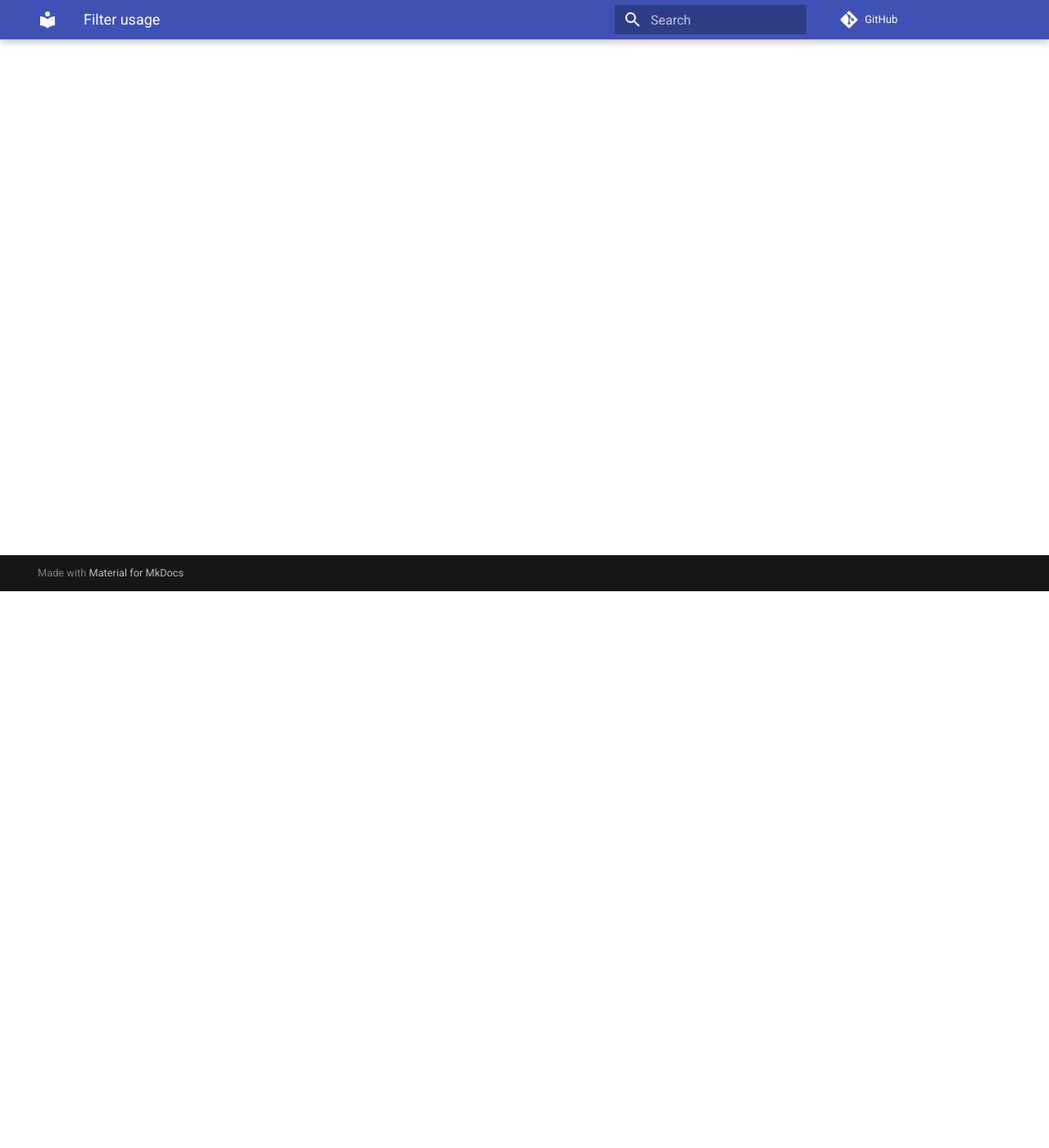
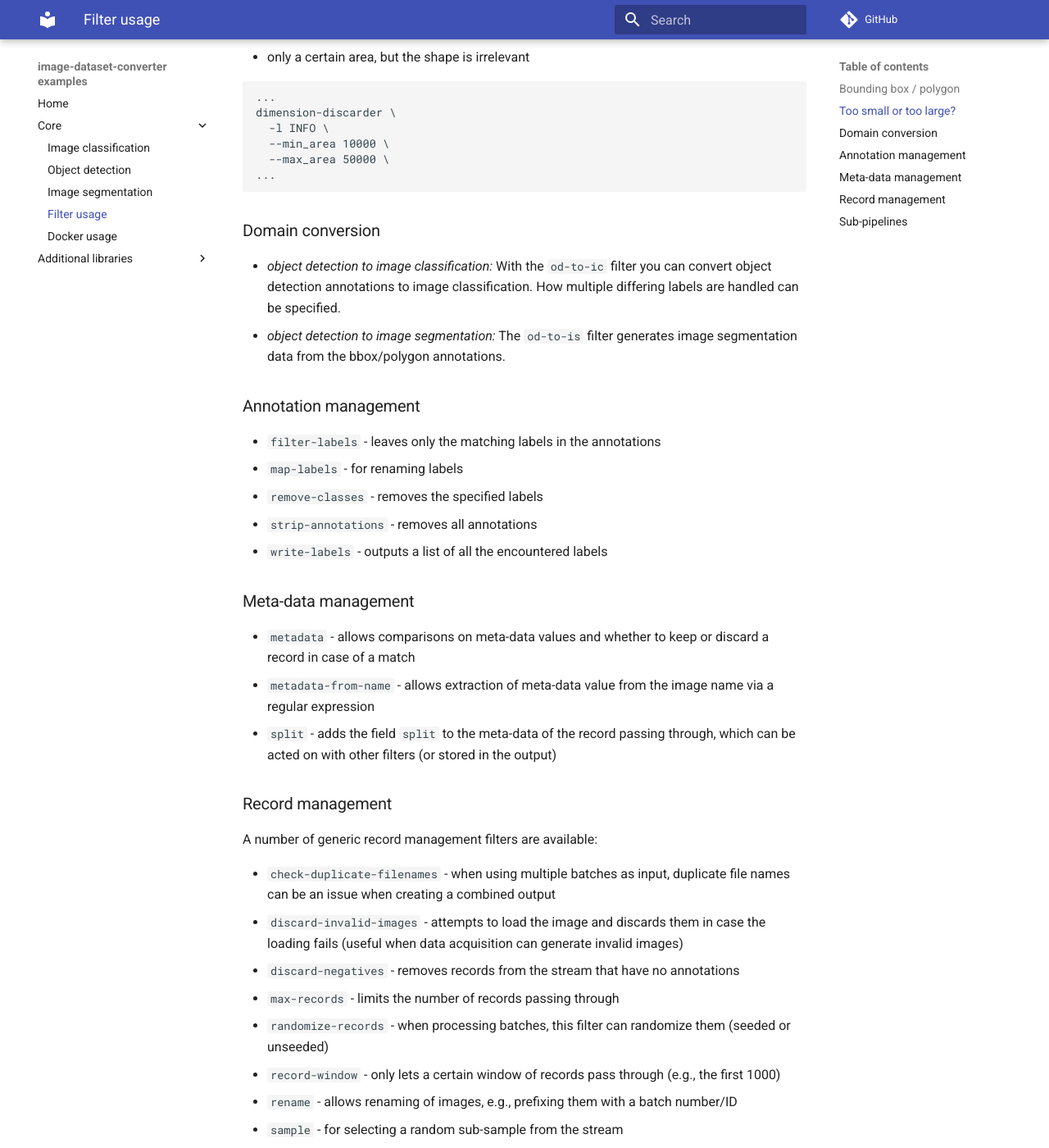
Before and after one commit to waikato-datamining/image-dataset-converter-examples, an MkDocs documentation site: the page built from docs/filters.md, in a window 1280 px wide and 1400 px high, scrolled down 679 px. Shown: the whole window at 82% size. Built offline with MkDocs 1.6.1 and Material for MkDocs 9.7.7, drawn with Linux system fonts in a browser that asks for light colours; comment, search, counter and statistics services are not loaded; some of the changed text lies outside the part shown.

Commit message:
examples for most filters

````diff
--- a/docs/filters.md
+++ b/docs/filters.md
@@ -1 +1,93 @@
-TODO
+The following sections only show snippets of commands, as there are quite a number of filters available.
+
+## Bounding box / polygon
+
+With the `coerce-bbox` filter, you can force annotations to be bounding box only.
+The reverse is the `coerce-mask` filter, which ensures that all annotations are available as polygons.
+
+
+## Too small or too large?
+
+Using the `dimension-discarder` filter, you can filter out too large or too small images quite easily:
+
+* only allow within certain width/height constraint
+
+```bash
+...
+dimension-discarder \
+  -l INFO \
+  --min_height 100 \
+  --max_height 200 \
+  --min_width 100 \
+  --max_width 200 \
+...
+```
+
+* only a certain area, but the shape is irrelevant
+
+```bash
+...
+dimension-discarder \
+  -l INFO \
+  --min_area 10000 \
+  --max_area 50000 \
+...
+```
+
+## Domain conversion
+
+* *object detection to image classification:* With the `od-to-ic` filter you can convert object detection
+  annotations to image classification. How multiple differing labels are handled can be specified.
+* *object detection to image segmentation:* The `od-to-is` filter generates image segmentation data
+  from the bbox/polygon annotations.
+
+
+## Annotation management
+
+* `filter-labels` - leaves only the matching labels in the annotations
+* `map-labels` - for renaming labels
+* `remove-classes` - removes the specified labels
+* `strip-annotations` - removes all annotations
+* `write-labels` - outputs a list of all the encountered labels
+
+
+## Meta-data management
+
+* `metadata` - allows comparisons on meta-data values and whether to keep or discard a record in case of a match
+* `metadata-from-name` - allows extraction of meta-data value from the image name via a regular expression
+* `split` - adds the field `split` to the meta-data of the record passing through, which can be acted on with other filters (or stored in the output)
+
+
+## Record management
+
+A number of generic record management filters are available:
+
+* `check-duplicate-filenames` - when using multiple batches as input, duplicate file names can be an issue when creating a combined output
+* `discard-invalid-images` - attempts to load the image and discards them in case the loading fails (useful when data acquisition can generate invalid images)
+* `discard-negatives` - removes records from the stream that have no annotations
+* `max-records` - limits the number of records passing through
+* `randomize-records` - when processing batches, this filter can randomize them (seeded or unseeded)
+* `record-window` - only lets a certain window of records pass through (e.g., the first 1000)
+* `rename` - allows renaming of images, e.g., prefixing them with a batch number/ID
+* `sample` - for selecting a random sub-sample from the stream
+
+
+## Sub-pipelines
+
+With the `tee` meta-filter, it is possible to filter the images coming through with a separate
+sub-pipeline. E.g., converting the incoming data into multiple output formats.
+
+The following command loads the VOC XML annotations and saves them in ADAMS and YOLO format
+in one command:
+
+```bash
+idc-convert \
+  -l INFO \
+  from-voc-od \
+    -l INFO \
+    -i "./voc/*.xml" \
+  tee \
+    -f "to-adams-od -o ./adams-tee/" \
+  tee \
+    -f "to-yolo-od -o ./yolo-tee/ --labels ./yolo-tee/labels.txt"
+```
````
